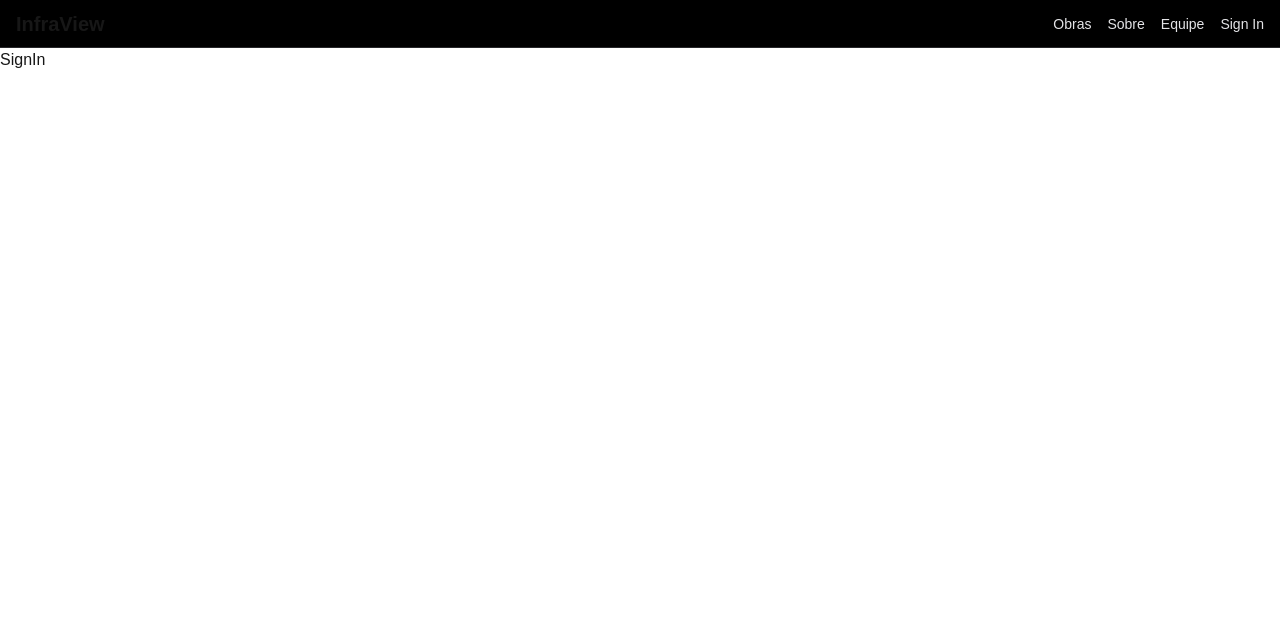
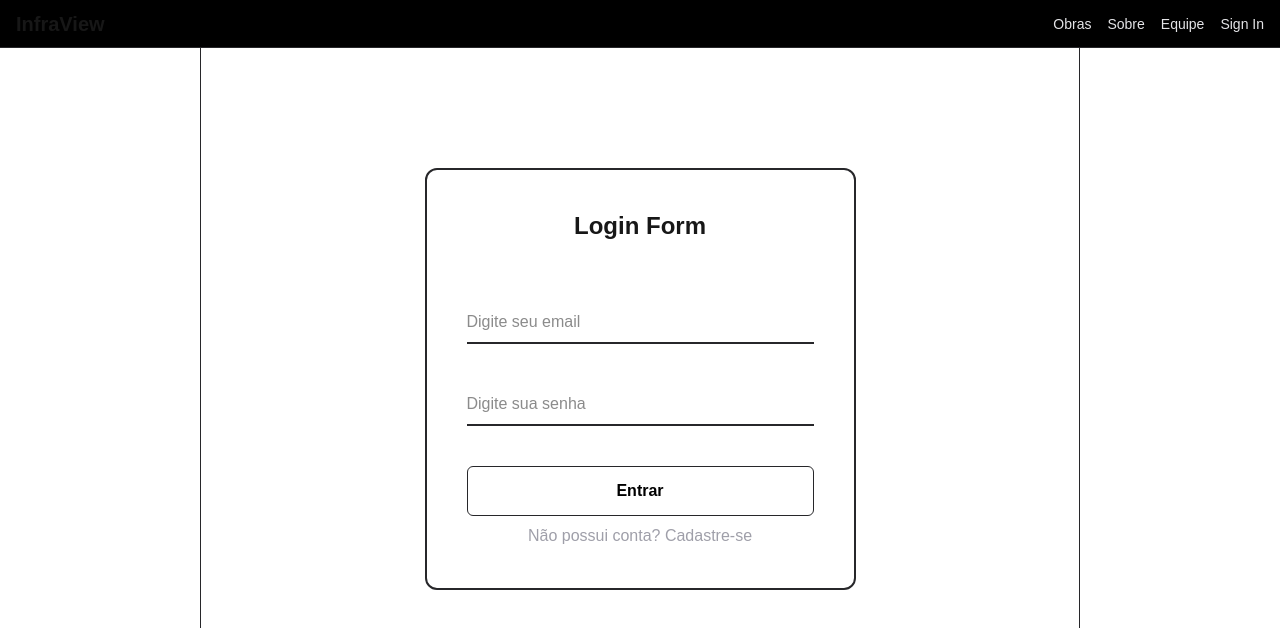
Before and after one commit to NoScandalize/prefeitura-web, a Next.js app: page /signin in a window 1280 px wide. Shown: the top 628 px of the page. Built offline with nearby package versions, Linux system fonts and the light colour scheme.

Commit message:
feat: add login form in sign in page

```diff
--- a/src/app/(public)/signin/page.tsx
+++ b/src/app/(public)/signin/page.tsx
@@ -1,7 +1,30 @@
+import Link from "next/link";
+
 export default function SignIn() {
   return (
-    <div>
-      <h1>SignIn</h1>
+    <div className="ml-50 mr-50 border-l border-r border-zinc-800 min-h-170 flex-col font-sans">
+      <title>Entrar - InfraView</title>
+      <div className="flex justify-center">
+        <form action="" className="flex-col border-2 rounded-xl border-zinc-800 mt-30">
+          <div className="flex flex-col gap-10 pl-10 pr-10">
+            <h1 className="flex justify-center pt-10 pb-5 font-sans font-bold text-2xl">Login Form</h1>
+            <div>
+              <label htmlFor=""></label>
+              <input type="text" placeholder="Digite seu email" name="" id="" className="pb-2 pt-2 text-left border-b-2 border-zinc-800 pr-35"/>
+            </div>
+            <div>
+              <label htmlFor=""></label>
+              <input type="password" placeholder="Digite sua senha" name="" id="" className="pb-2 pt-2 text-left border-b-2 border-zinc-800 pr-35"/>
+            </div>
+          </div>
+          <div className="flex justify-center bg-white text-black mt-10 ml-10 mr-10 mb-2 pt-3 pb-3 pl-10 pr-10 rounded-md font-semibold border cursor-pointer hover:bg-transparent hover:text-white border-zinc-800 duration-300">
+            <input type="button" value="Entrar" />
+          </div>
+          <div className="flex justify-center pb-10 text-zinc-400">
+            <Link href="/register" className="hover:text-zinc-100">Não possui conta? Cadastre-se</Link>
+          </div>
+        </form>
+      </div>
     </div>
   );
 }
```
